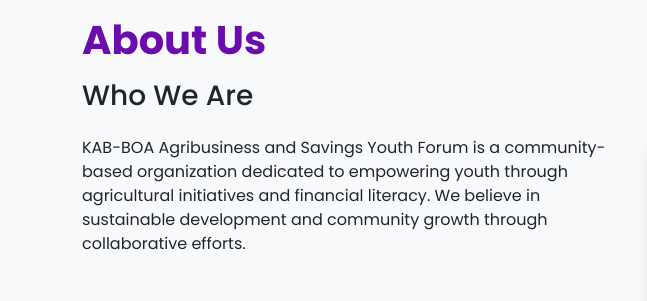
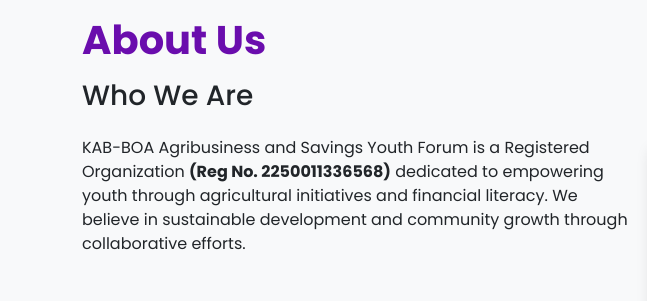
Before and after one commit to isaacfengamp/kab-boa, a plain HTML site: page index.html in a window 1280 px wide. Shown: the part 2200-2501 px from the top of the page, 0-647 px from the left. Drawn offline with nearby package versions, Linux system fonts and the light colour scheme.

Commit message:
Update index.html

```diff
--- a/index.html
+++ b/index.html
@@ -492,7 +492,7 @@
           <h2 class="section-title">About Us</h2>
           <div class="about-content">
             <h3 class="mb-4">Who We Are</h3>
-            <p>KAB-BOA Agribusiness and Savings Youth Forum is a community-based organization dedicated to empowering youth through agricultural initiatives and financial literacy. We believe in sustainable development and community growth through collaborative efforts.</p>
+            <p>KAB-BOA Agribusiness and Savings Youth Forum is a Registered Organization <b>(Reg No. 2250011336568)</b>  dedicated to empowering youth through agricultural initiatives and financial literacy. We believe in sustainable development and community growth through collaborative efforts.</p>
 
             <h3 class="mb-4 mt-5">Our Mission</h3>
             <p>To transform youth livelihoods through innovative Agribusiness Solutions, Sustainable Savings culture, and inclusive financial services that promote economic independence and Community Development while Building Culture, Trust and collaboration among Our Members</p>
```
